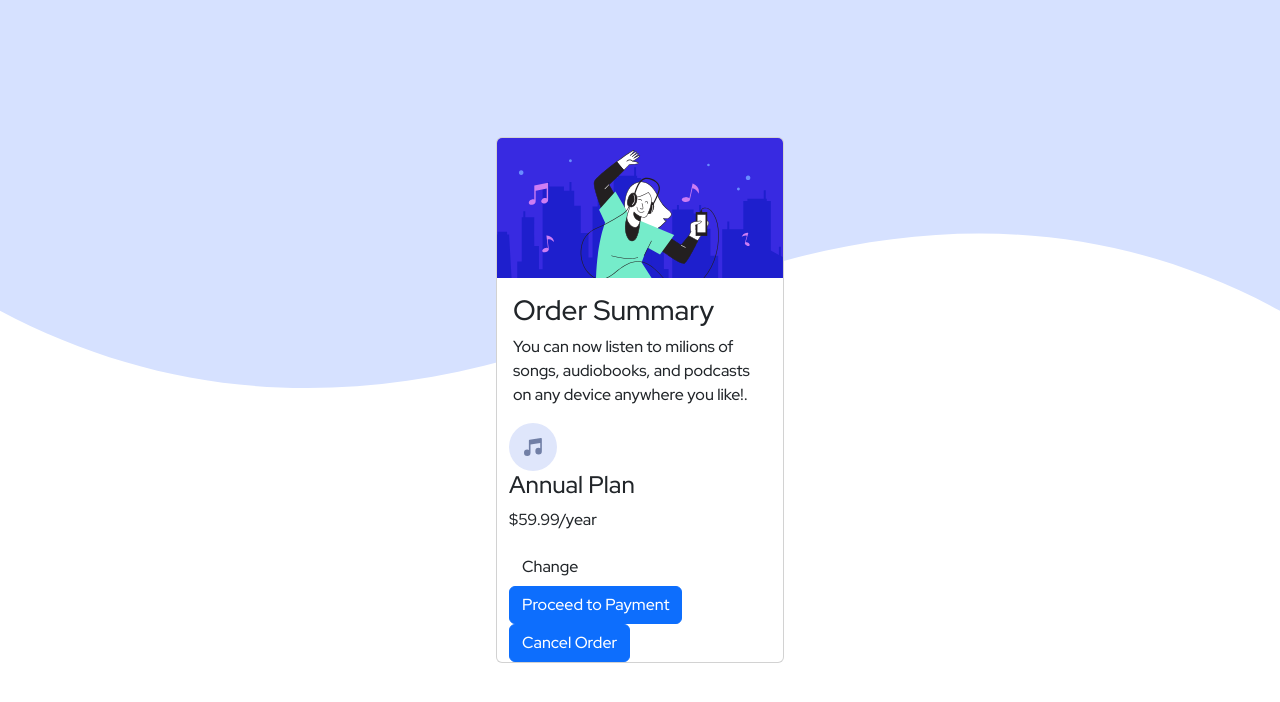
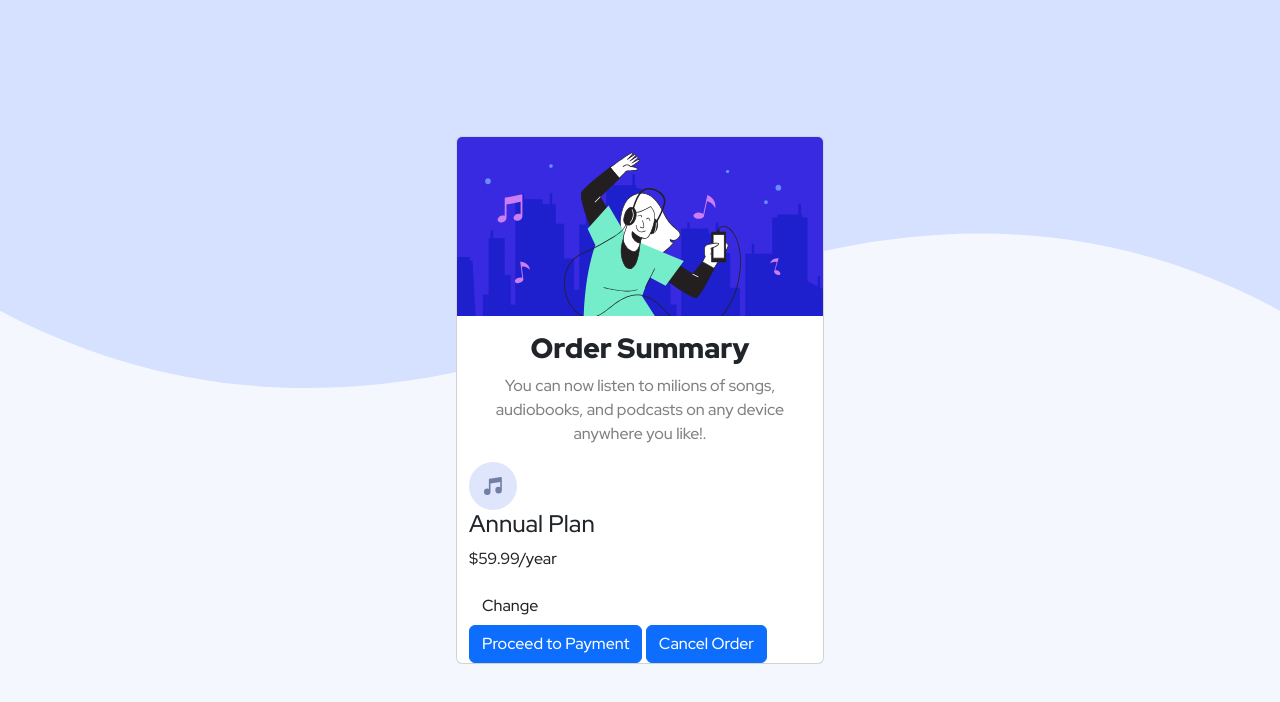
Before and after one commit to MatheusFelipeRuiz/Order-Summary-Component, a plain HTML site: page index.html in a window 1280 px wide. Drawn offline with nearby package versions, Linux system fonts and the light colour scheme.

Commit message:
Estilizando o título e o texto do card

```diff
--- /dev/null
+++ b/assets/scss/card.scss
@@ -0,0 +1,12 @@
+.card {
+    width: 23em;
+    .card-title {
+        font-weight: 900;
+        text-align: center;
+    }
+    .card-text {
+        font-weight: 400;
+        color: $cinza-escuro;
+        text-align: center;
+    }
+}
--- a/assets/scss/config.scss
+++ b/assets/scss/config.scss
@@ -13,6 +13,7 @@ body {
     margin: auto;
     justify-content: center;
     align-items: center;
+    background-color: $cinza;
     background-image: url('../images/pattern-background-desktop.svg');
     background-size: 100%;
     background-repeat: no-repeat;
--- a/assets/scss/style.scss
+++ b/assets/scss/style.scss
@@ -5,3 +5,6 @@
 @import './variaveis';
 @import './normalize';
 @import './config';
+
+// Componentes
+@import './card';
--- a/assets/scss/variaveis.scss
+++ b/assets/scss/variaveis.scss
@@ -1,3 +1,4 @@
 // # Cores Literais
 $branco: #fff;
-$azul: hsl(225, 100%, 98%);
+$cinza: #f5f7ff;
+$cinza-escuro: #808080;
--- a/index.html
+++ b/index.html
@@ -13,7 +13,7 @@
 </head>
 <body>
     <!-- # Card -->
-    <div class="card" style="width: 18rem;">
+    <div class="card">
         <!-- # Image Card -->
         <img src="assets/images/illustration-hero.svg" class="card-img-top" alt="...">
         <!-- Body Card -->
```
Also changed, not shown: assets/css/style.css, 1 other file.
